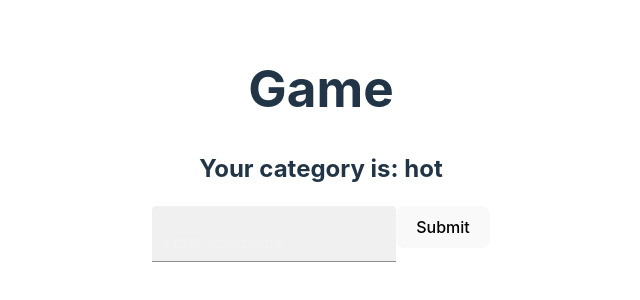
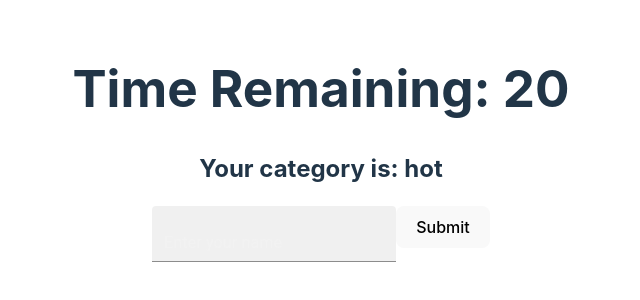
Before and after one commit to Bravo-Luis/teach4speech, a React (Vite) app in the folder frontend/: page / in a window 1280 px wide. Shown: the part 256-556 px from the top of the page, without its empty margins (319-959 px from the left). Built offline with nearby package versions, Linux system fonts and the light colour scheme.

Commit message:
Adding pre-game and game timer to screen

```diff
--- a/frontend/src/Game.tsx
+++ b/frontend/src/Game.tsx
@@ -3,12 +3,30 @@ import TextField from '@mui/material/TextField';
 function Game(){
 
     const [inputText, setInputText] = useState("");
-    const [timer, setTimer] = useState(20);
+    const [timer, setTimer] = useState(25);
+    const [preGameTimer, setPreGameTimer] = useState(5);
     const [inputError, setInputError] = useState(false);
     const [gameWord, setGameWord] = useState("");
-    const [gameActive, setGameActive] = useState(true);
+    const [gameActive, setGameActive] = useState(false);
 
     const categories = ["fun", "boring", "tasty", "disgusting", "hot", "cold"];
+
+    // Handles 5 second timer before the game
+    useEffect(() => {
+        const preGameInterval = setInterval(() => {
+            setPreGameTimer((prevTimer) => {
+                const newTimer = prevTimer - 1;
+                if (newTimer <= 0) {
+                    clearInterval(preGameInterval);
+                    setGameActive(true);
+                }
+                return newTimer;
+            });
+        }, 1000);
+        return () => clearInterval(preGameInterval);
+    }, []);
+
+
 
     // Handles timer countdown from 20 seconds (Game timer)
     useEffect(() => {
@@ -27,7 +45,7 @@ function Game(){
         return () => clearInterval(interval);
       }, []);
 
-    console.log(timer)
+
 
     // Generates a random category word from our array of words
     useEffect(() => {
@@ -37,14 +55,18 @@ function Game(){
         }
     } , []);
 
-    // Set's the game word h1 element to "Time's Up!" once timer reaches 0
+
+
+    // Set's the game word h2 element to "" once timer reaches 0
     useEffect(() => {
         if (timer === 0){
-            setGameWord("Time's Up!");
+            setGameWord("");
             setGameActive(false);
             setInputError(false);
         }
     } , [timer, gameActive]);
+
+
 
     // Validating the relation between answer and prompt?
     function handleSubmit(potenialAnswer: string) {
@@ -55,6 +77,8 @@ function Game(){
         // Else
         return false;
     }
+
+
 
     // Validating answer entry: making sure it's not empty and contains no numbers
     const handleButtonClick = () => {
@@ -75,21 +99,27 @@ function Game(){
         }
       };
 
-      // Allows use of enter/return key for answer submission
+
+
+    // Allows use of enter/return key for answer submission
     const handleKeyPress = (event: React.KeyboardEvent) => {
         if (gameActive && (event.key === "Enter" || event.key === "Return")) {
             handleButtonClick();
         }
     };
 
+
+
     // Validating answer entry
     const validateInput = (text: string) => {
         return text.trim() !== "" && !/\d/.test(text);
       };
 
+
+
     return (
         <>
-            <h1>Game</h1>
+            <h1>{preGameTimer > 0 ? `Countdown: ${preGameTimer}` : timer > 0 ? `Time Remaining: ${timer}` : "Time's up!"}</h1>
             <h2>{gameWord}</h2>
             <TextField
                 id="filled-basic"
```
